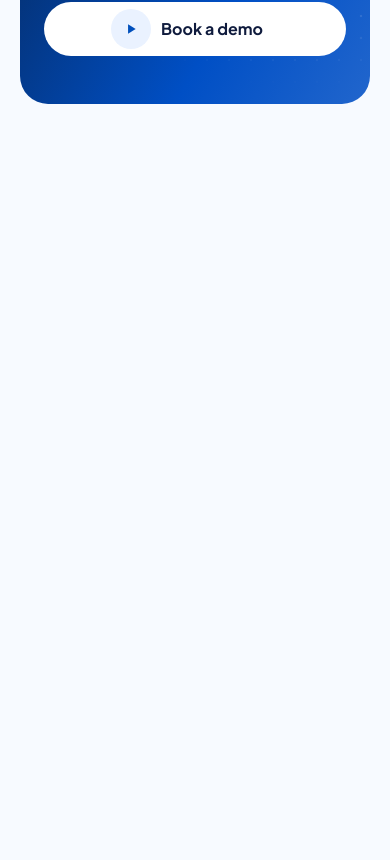
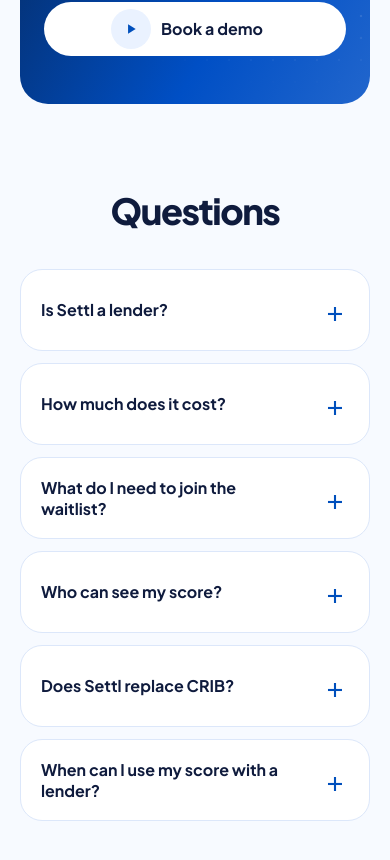
Before and after one commit to DamiduH/settl-landing, a Next.js app: page / in a window 390 px wide. Shown: the part 6264-7124 px from the top of the page. Before the commit the page ends 6432 px from the top, so only its background shows below. Built offline with nearby package versions, Linux system fonts and the light colour scheme.

Commit message:
feat: add two-column FAQ with native details

```diff
--- a/app/page.tsx
+++ b/app/page.tsx
@@ -4,6 +4,7 @@ import { RevealObserver } from "@/components/RevealObserver";
 import { Hero } from "@/components/sections/Hero";
 import { DataTrust } from "@/components/sections/DataTrust";
 import { DemoBand } from "@/components/sections/DemoBand";
+import { Faq } from "@/components/sections/Faq";
 import { HowItWorks } from "@/components/sections/HowItWorks";
 import { Problem } from "@/components/sections/Problem";
 import { Reads } from "@/components/sections/Reads";
@@ -21,6 +22,7 @@ export default function Home() {
         <HowItWorks />
         <DataTrust />
         <DemoBand />
+        <Faq />
       </div>
       <RevealObserver />
     </ModalProvider>
--- a/app/styles/sections.css
+++ b/app/styles/sections.css
@@ -655,3 +655,79 @@
     justify-content: center;
   }
 }
+
+/* FAQ */
+.faq {
+  padding-top: 20px;
+  padding-bottom: 100px;
+}
+.faq__title {
+  margin-bottom: 36px;
+  text-align: center;
+}
+.faq__grid {
+  display: grid;
+  grid-template-columns: repeat(auto-fit, minmax(min(100%, 420px), 1fr));
+  gap: 12px;
+  align-items: start;
+}
+.faq__col {
+  display: flex;
+  flex-direction: column;
+  gap: 12px;
+}
+.faq__item {
+  background: #fff;
+  border: 1px solid var(--line);
+  border-radius: 22px;
+  padding: 22px 26px;
+}
+.faq__item summary {
+  list-style: none;
+  cursor: pointer;
+  display: flex;
+  justify-content: space-between;
+  align-items: center;
+  gap: 20px;
+  font-size: 18px;
+  font-weight: 700;
+  min-height: 44px;
+}
+.faq__item summary::-webkit-details-marker {
+  display: none;
+}
+.faq__item p {
+  margin: 14px 0 0;
+  font-size: 16px;
+  line-height: 1.65;
+  color: var(--body);
+}
+.pl {
+  flex: none;
+  width: 28px;
+  height: 28px;
+  color: var(--brand);
+  display: flex;
+  align-items: center;
+  justify-content: center;
+  font-size: 28px;
+  font-weight: 400;
+  line-height: 1;
+  transition: transform 0.3s, background 0.3s;
+}
+.faq__item[open] .pl {
+  transform: rotate(45deg);
+  color: var(--navy);
+}
+
+@media (max-width: 640px) {
+  .faq {
+    padding-bottom: 64px;
+  }
+  .faq__item {
+    padding: 18px 20px;
+  }
+  .faq__item summary {
+    font-size: 16px;
+  }
+}
--- /dev/null
+++ b/components/sections/Faq.tsx
@@ -0,0 +1,55 @@
+type Qa = { q: string; a: string };
+
+const left: Qa[] = [
+  {
+    q: "Is Settl a lender?",
+    a: "No. Settl gives you a credit score. We never lend money or approve loans. The lender makes its own decision.",
+  },
+  { q: "How much does it cost?", a: "Nothing. Freelancers never pay. Lenders pay when they check a score." },
+  {
+    q: "What do I need to join the waitlist?",
+    a: "Just your name and contact details. We won't ask for any account access until you create your score.",
+  },
+];
+
+const right: Qa[] = [
+  {
+    q: "Who can see my score?",
+    a: "Only a lender you share your Settl ID with. They see the score, not your transactions.",
+  },
+  { q: "Does Settl replace CRIB?", a: "No. A lender can look at your Settl Score alongside your CRIB report." },
+  {
+    q: "When can I use my score with a lender?",
+    a: "We're bringing on our first lending partners now. Join the waitlist and you'll be the first to know.",
+  },
+];
+
+function Column({ items }: { items: Qa[] }) {
+  return (
+    <div className="faq__col">
+      {items.map((f) => (
+        <details className="faq__item rv" key={f.q}>
+          <summary>
+            <span>{f.q}</span>
+            <span className="pl" aria-hidden="true">
+              +
+            </span>
+          </summary>
+          <p>{f.a}</p>
+        </details>
+      ))}
+    </div>
+  );
+}
+
+export function Faq() {
+  return (
+    <section id="faq" className="faq container">
+      <h2 className="section-title faq__title rv">Questions</h2>
+      <div className="faq__grid">
+        <Column items={left} />
+        <Column items={right} />
+      </div>
+    </section>
+  );
+}
```
